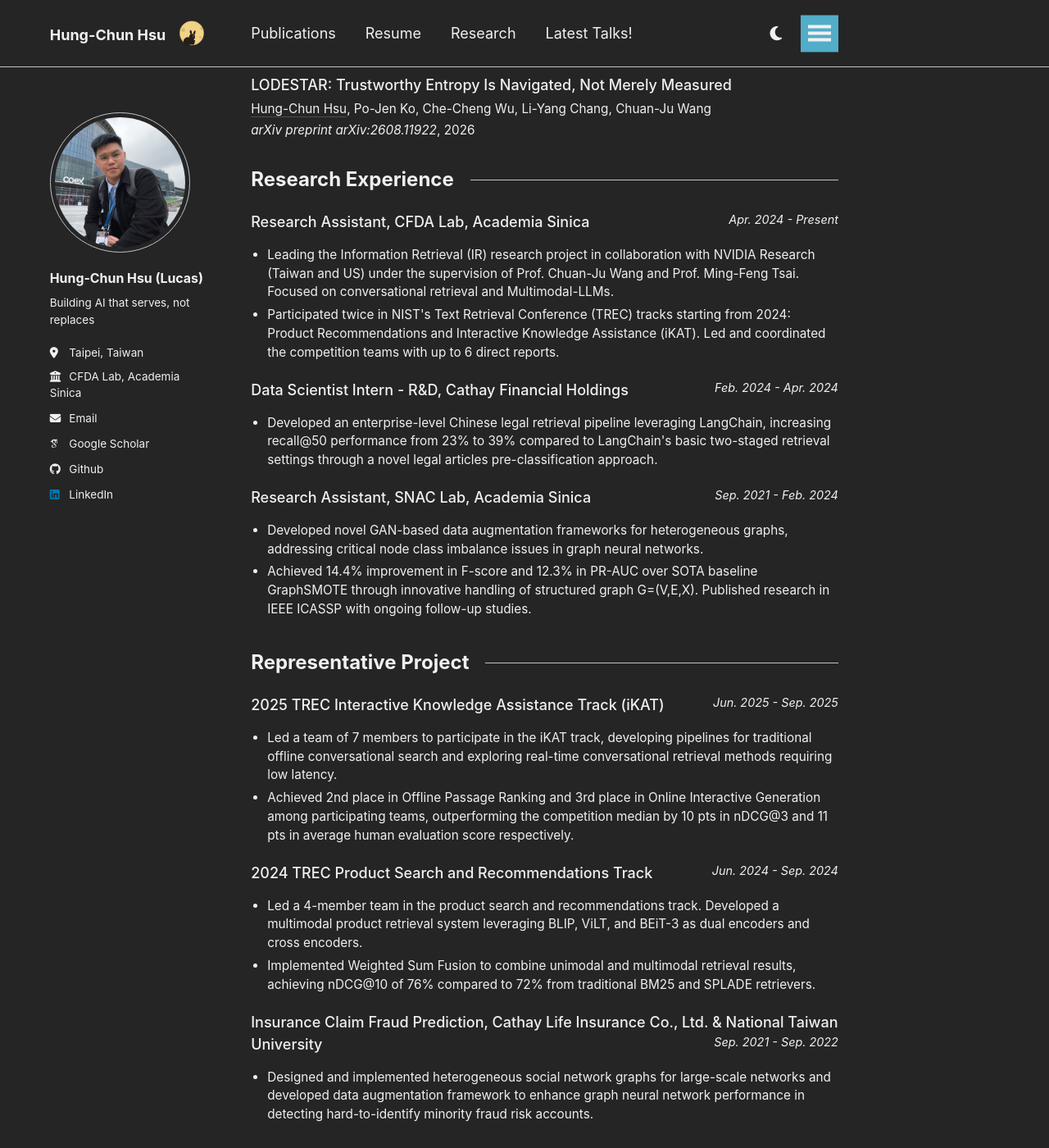
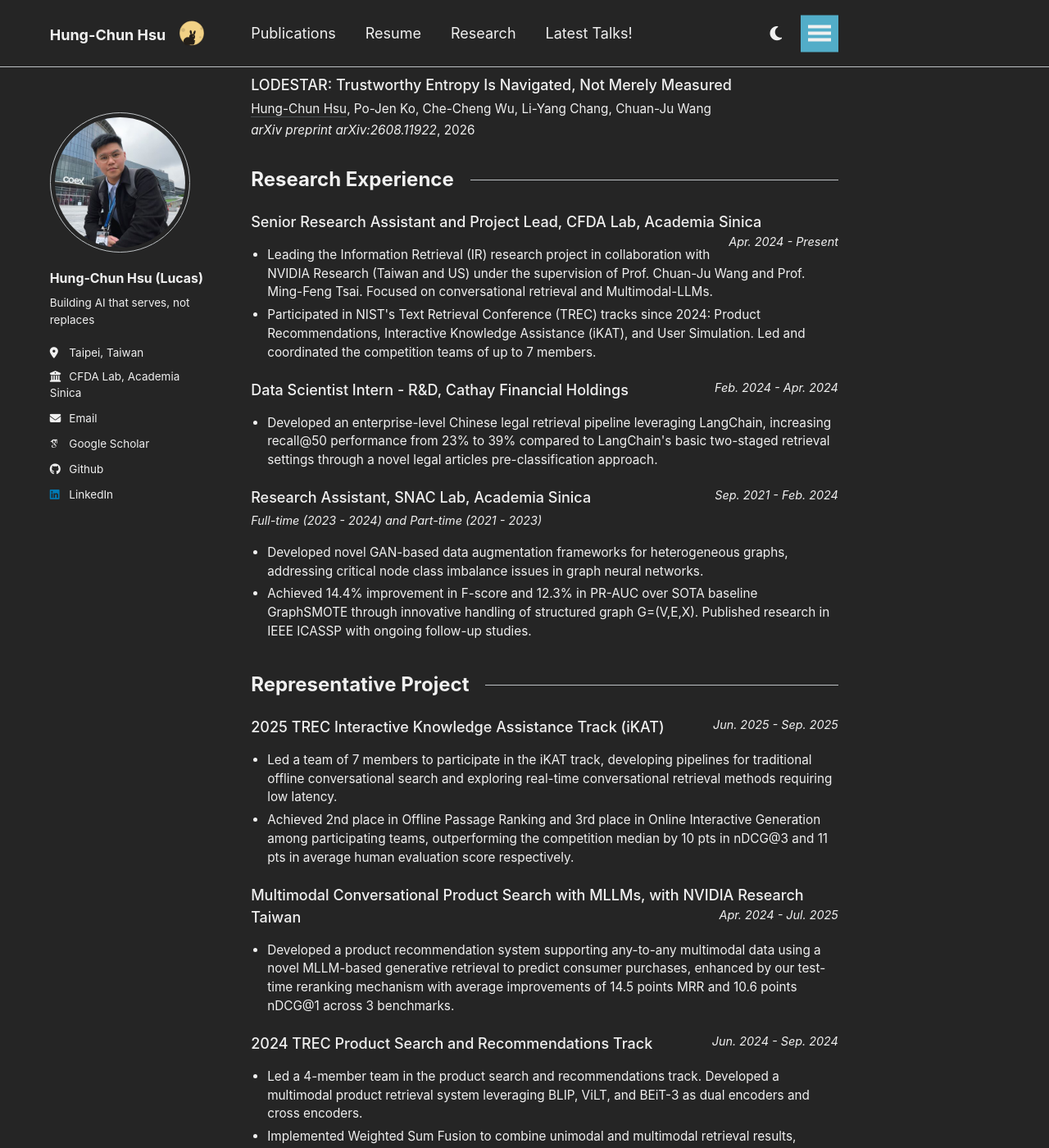
Before and after one commit to lucas-hc-hsu/lucas-hc-hsu.github.io, a Jekyll site: the page built from _pages/cv.md, in a window 1280 px wide and 1400 px high, scrolled down 974 px. Shown: the whole window at 82% size. Built offline with Jekyll 4.4.1, drawn with Linux system fonts in a browser that asks for light colours; some web fonts are replaced; some of the changed text lies outside the part shown.

Commit message:
Catch the resume page up with the PDF it links to
The page had drifted from the CV people actually download. Correct the
bachelor's end date to January, promote the CFDA title to Senior Research
Assistant and Project Lead, note that the SNAC years were part-time before
they were full-time, and record User Simulation as the third TREC track,
with the team at seven rather than six.

Add the NVIDIA Research Taiwan work on multimodal conversational product
search, which ran fifteen months and had no entry here at all.

Co-Authored-By: Claude Opus 5 (1M context) <noreply@anthropic.com>
Claude-Session: https://claude.ai/code/session_01GhMg4GJdFWXasgVdjRV2LN

```diff
--- a/_pages/cv.md
+++ b/_pages/cv.md
@@ -44,7 +44,7 @@ Education
   </div>
   <div style="flex: 1; min-width: 250px;">
     <p style="margin-top: 0; margin-bottom: 5px; font-weight: 550;">
-      B.S. in Engineering and System Science, National Tsing Hua University <span style="float: right; font-style: italic; font-size: 0.8em; font-weight: normal;">Sep. 2017 - Jun. 2021</span>
+      B.S. in Engineering and System Science, National Tsing Hua University <span style="float: right; font-style: italic; font-size: 0.8em; font-weight: normal;">Sep. 2017 - Jan. 2021</span>
     </p>
   </div>
 </div>
@@ -103,11 +103,11 @@ Research Experience
 <div style="display: flex; align-items: flex-start; gap: 15px; margin: 15px 0; flex-wrap: wrap;">
   <div style="flex: 1; min-width: 250px;">
     <p style="margin-top: 0; margin-bottom: 5px; font-weight: 550;">
-      Research Assistant, CFDA Lab, Academia Sinica <span style="float: right; font-style: italic; font-size: 0.8em; font-weight: normal;">Apr. 2024 - Present</span>
+      Senior Research Assistant and Project Lead, CFDA Lab, Academia Sinica <span style="float: right; font-style: italic; font-size: 0.8em; font-weight: normal;">Apr. 2024 - Present</span>
     </p>
     <ul style="font-size: 0.85em; margin-bottom: 0; padding-left: 20px;">
       <li style="margin-bottom: 5px;">Leading the Information Retrieval (IR) research project in collaboration with NVIDIA Research (Taiwan and US) under the supervision of Prof. Chuan-Ju Wang and Prof. Ming-Feng Tsai. Focused on conversational retrieval and Multimodal-LLMs.</li>
-      <li style="margin-bottom: 5px;">Participated twice in NIST's Text Retrieval Conference (TREC) tracks starting from 2024: Product Recommendations and Interactive Knowledge Assistance (iKAT). Led and coordinated the competition teams with up to 6 direct reports.</li>
+      <li style="margin-bottom: 5px;">Participated in NIST's Text Retrieval Conference (TREC) tracks since 2024: Product Recommendations, Interactive Knowledge Assistance (iKAT), and User Simulation. Led and coordinated the competition teams of up to 7 members.</li>
     </ul>
   </div>
 </div>
@@ -126,7 +126,7 @@ Research Experience
 <div style="display: flex; align-items: flex-start; gap: 15px; margin: 15px 0; flex-wrap: wrap;">
   <div style="flex: 1; min-width: 250px;">
     <p style="margin-top: 0; margin-bottom: 5px; font-weight: 550;">
-      Research Assistant, SNAC Lab, Academia Sinica <span style="float: right; font-style: italic; font-size: 0.8em; font-weight: normal;">Sep. 2021 - Feb. 2024</span>
+      Research Assistant, SNAC Lab, Academia Sinica <span style="float: right; font-style: italic; font-size: 0.8em; font-weight: normal;">Sep. 2021 - Feb. 2024</span><br><span style="font-size: 0.8em; font-style: italic; font-weight: normal;">Full-time (2023 - 2024) and Part-time (2021 - 2023)</span>
     </p>
     <ul style="font-size: 0.85em; margin-bottom: 0; padding-left: 20px;">
       <li style="margin-bottom: 5px;">Developed novel GAN-based data augmentation frameworks for heterogeneous graphs, addressing critical node class imbalance issues in graph neural networks.</li>
@@ -155,6 +155,17 @@ Representative Project
     <ul style="font-size: 0.85em; margin-bottom: 0; padding-left: 20px;">
       <li style="margin-bottom: 5px;">Led a team of 7 members to participate in the iKAT track, developing pipelines for traditional offline conversational search and exploring real-time conversational retrieval methods requiring low latency.</li>
       <li style="margin-bottom: 5px;">Achieved 2nd place in Offline Passage Ranking and 3rd place in Online Interactive Generation among participating teams, outperforming the competition median by 10 pts in nDCG@3 and 11 pts in average human evaluation score respectively.</li>
+    </ul>
+  </div>
+</div>
+
+<div style="display: flex; align-items: flex-start; gap: 15px; margin: 15px 0; flex-wrap: wrap;">
+  <div style="flex: 1; min-width: 250px;">
+    <p style="margin-top: 0; margin-bottom: 5px; font-weight: 550;">
+      Multimodal Conversational Product Search with MLLMs, with NVIDIA Research Taiwan <span style="float: right; font-style: italic; font-size: 0.8em; font-weight: normal;">Apr. 2024 - Jul. 2025</span>
+    </p>
+    <ul style="font-size: 0.85em; margin-bottom: 0; padding-left: 20px;">
+      <li style="margin-bottom: 5px;">Developed a product recommendation system supporting any-to-any multimodal data using a novel MLLM-based generative retrieval to predict consumer purchases, enhanced by our test-time reranking mechanism with average improvements of 14.5 points MRR and 10.6 points nDCG@1 across 3 benchmarks.</li>
     </ul>
   </div>
 </div>
```
